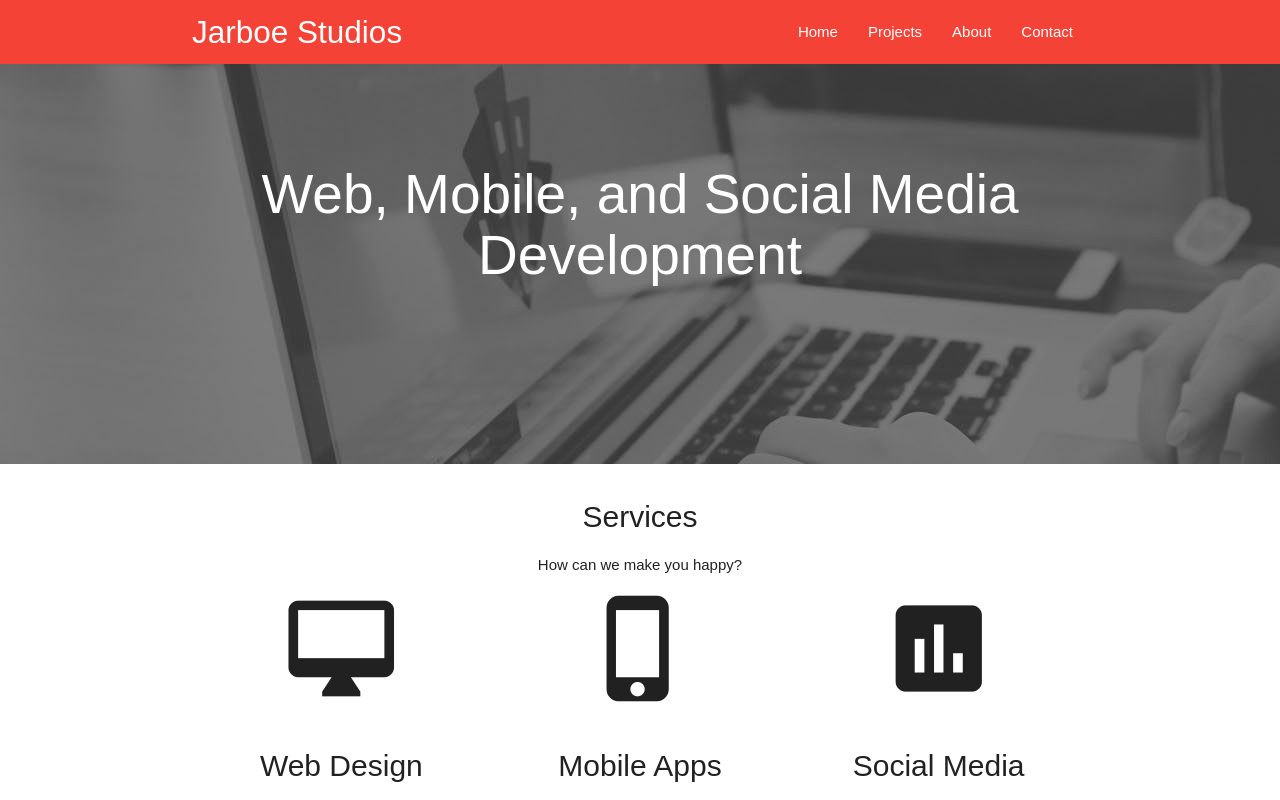
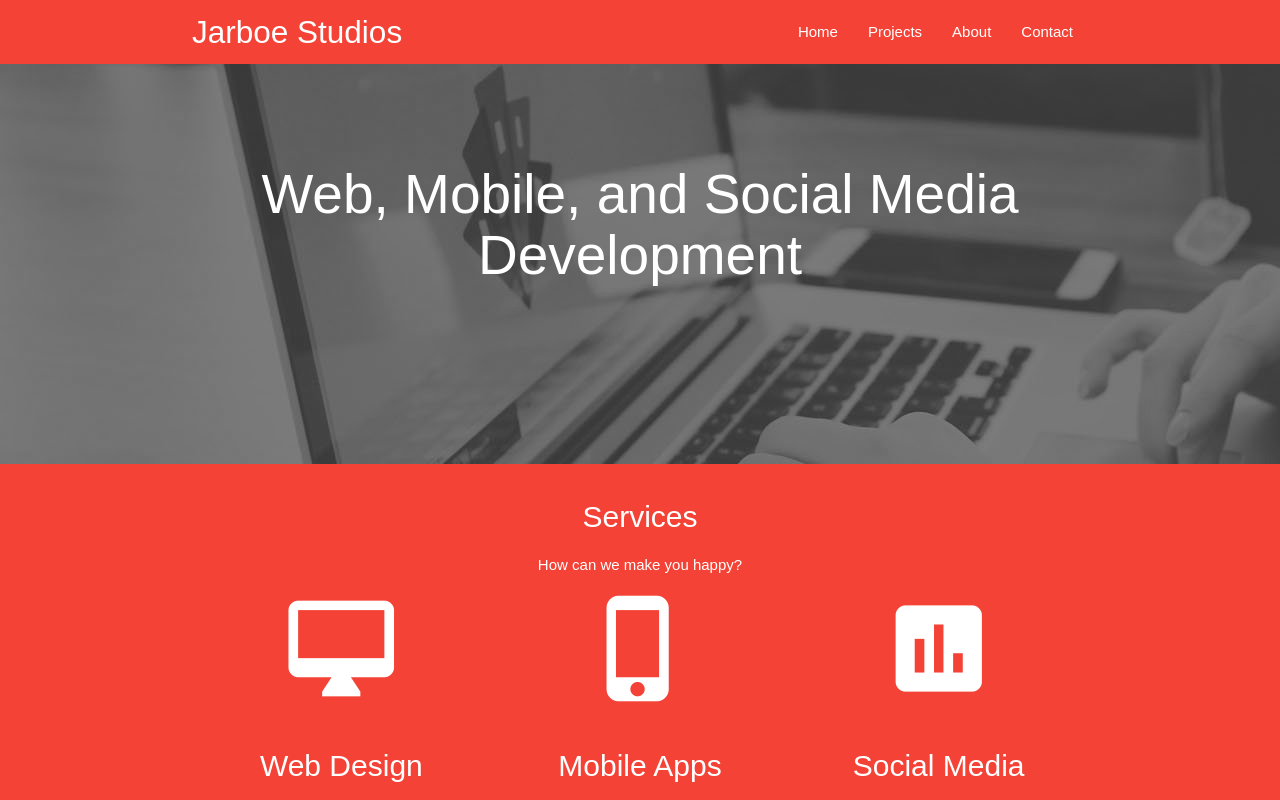
Before and after one commit to andrejarboe/jarboe, a React (Create React App) app in the folder client/: page / in a window 1280 px wide. Shown: the top 800 px of the page. Built offline with nearby package versions, Linux system fonts and the light colour scheme.

Commit message:
made services red

```diff
--- a/client/src/pages/Home/Home.css
+++ b/client/src/pages/Home/Home.css
@@ -29,6 +29,9 @@
 }
 
 /* services */
+#services{
+ color: #ffffff;
+}
 #services i{
- font-size: 115px
-}
+  font-size: 115px;
+ }
--- a/client/src/pages/Home/Home.jsx
+++ b/client/src/pages/Home/Home.jsx
@@ -12,7 +12,7 @@ class Home extends Component {
         </section>
 
         {/* Services */}
-        <section id="services" className="row">
+        <section id="services" className="row  red">
           <div className="container">
             <div className="col s12">
               <h2>Services</h2>
```
